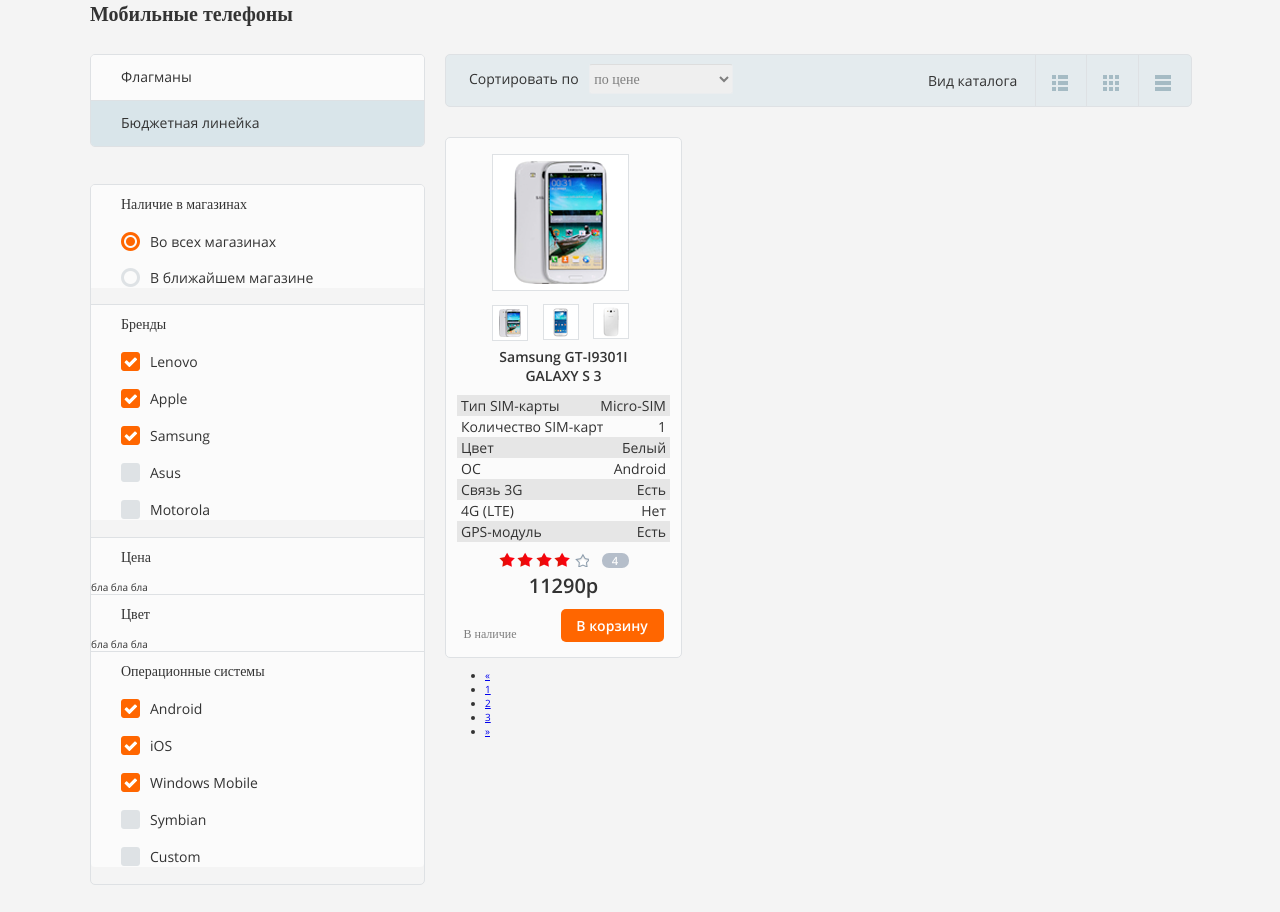
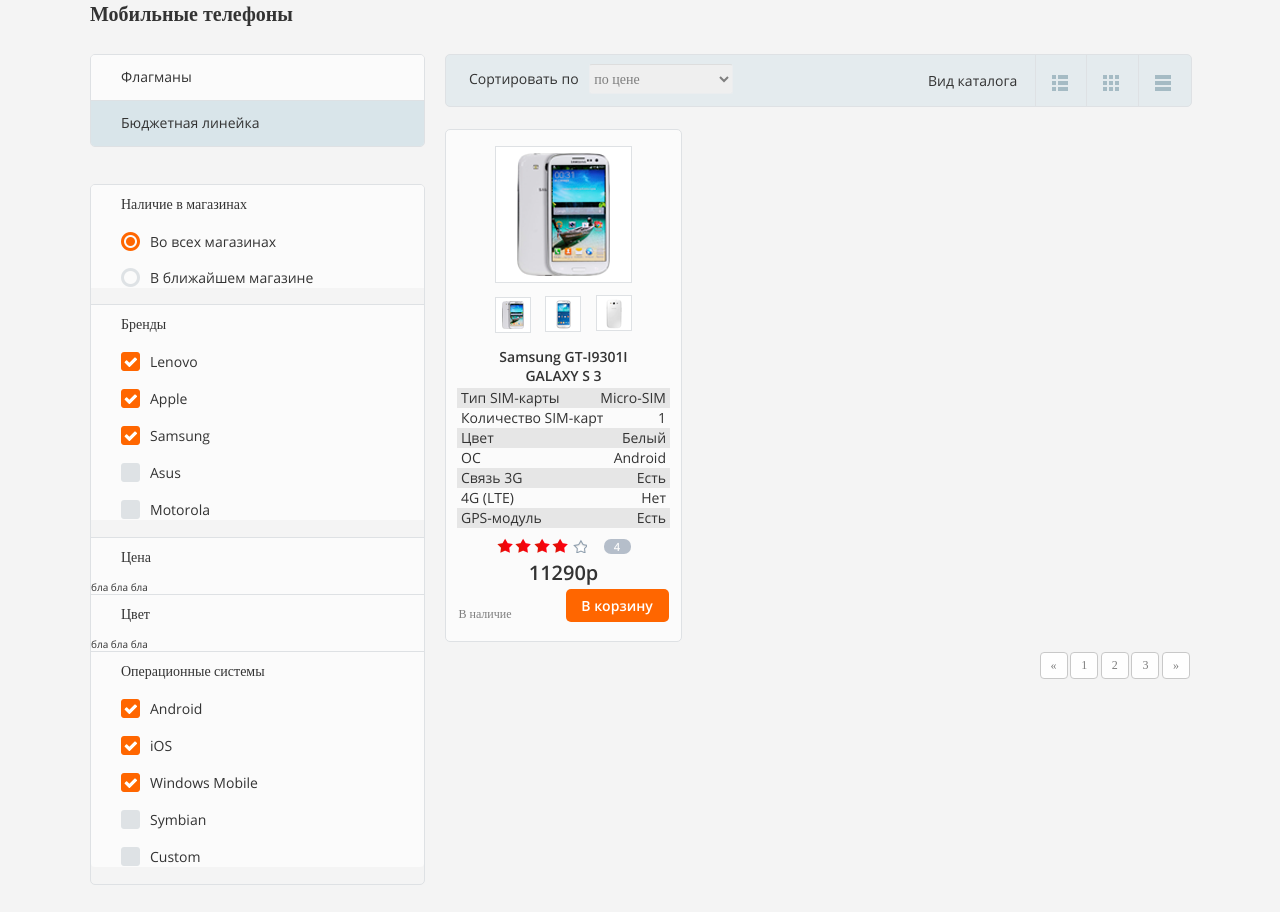
Before and after one commit to ArtDanshin/LoftSchool_Shop, a website: page app/index.html in a window 1280 px wide. Shown: the part 292-1204 px from the top of the page. Drawn offline with Linux system fonts and the light colour scheme; a web font is replaced by a local one.

Commit message:
Мелкие исправления под Pixel Perfect

```diff
--- a/app/scss/section/main_items.scss
+++ b/app/scss/section/main_items.scss
@@ -14,6 +14,9 @@
 }
 .product__slide {
 	width: 150px;
+	padding: 0;
+	margin: 0 auto;
+	margin-bottom: 8px;
 
 	.product-slide__img {
 		list-style: none;
@@ -57,7 +60,7 @@
 	font-family: OpenSans_SemiBold;
 	font-size: 1.4em;
 	text-align: center;
-	margin-bottom: 10px;
+	margin-bottom: 3px;
 }
 .product__text {
 	display: none;
@@ -70,22 +73,22 @@
 	.product-charact__item{
 		list-style: none;
 		position: relative;
-		height: 21px;
+		height: 20px;
 		width: 100%;
 
 		.product-charact-item__left{
 			position: absolute;
 			left: 4px;
-			height: 21px;
-			line-height: 21px;
+			height: 20px;
+			line-height: 20px;
 			font-family: OpenSans_Regular;
 			font-size: 1.4em;
 		}
 		.product-charact-item__rigth {
 			position: absolute;
 			right: 4px;
-			height: 21px;
-			line-height: 21px;
+			height: 20px;
+			line-height: 20px;
 			font-family: OpenSans_Regular;
 			font-size: 1.4em;
 		}
@@ -97,10 +100,10 @@
 
 .product__rating {
 	position: relative;
-	width: 130px;
+	width: 134px;
 	height: 15px;
 	margin: 0 auto;
-	margin-bottom: 5px;
+	margin-bottom: 6px;
 
 	.product-rating__stars {
 		position: absolute;
@@ -144,10 +147,10 @@
 }
 .product__wrap-price-shop {
 	position: relative;
-	width: 200px;
-	height: 70px;
+	width: 210px;
+	height: 63px;
 	margin: 0 auto;
-	margin-bottom: 15px;
+	margin-bottom: 19px;
 
 	.product__price {
 		position: absolute;
@@ -180,3 +183,38 @@
 		width: 103px;
 	}
 }
+
+.wrap-pages {
+	clear: both;
+	width: 100%;
+	position: relative;
+
+	.wrap-pages__pages.pages {
+		position: absolute;
+		right: 0;
+	}
+	.page__item.page-item {
+		list-style: none;
+		display: inline-block;
+		width: 26px;
+		height: 25px;
+		line-height: 25px;
+		text-align: center;
+		background-color: #fefefe;
+		border: 1px #c8c8c8 solid;
+		border-radius: 4px;
+	}
+	.page__item.page-item:hover {
+		background-color: #e0e0e0;
+	}
+	.page-item__link {
+		display: block;
+		color: #7f7f7f;
+		font-family: OpenSans_Bold;
+		font-size: 1.2em;
+		text-decoration: none;
+	}
+	.page-item__link:hover {
+		text-decoration: underline;
+	}
+}
--- a/app/scss/section/main_sort-view.scss
+++ b/app/scss/section/main_sort-view.scss
@@ -17,7 +17,7 @@
 	background-color: #e4ebee;
 	border: 1px #dee1e4 solid;
 	border-radius: 5px;
-	margin-bottom: 30px;
+	margin-bottom: 22px;
 }
 .sort-block {
 	float: left;
```
Also changed, not shown: app/css/main.css, app/css/section/main_items.css, app/css/section/main_sort-view.css.
